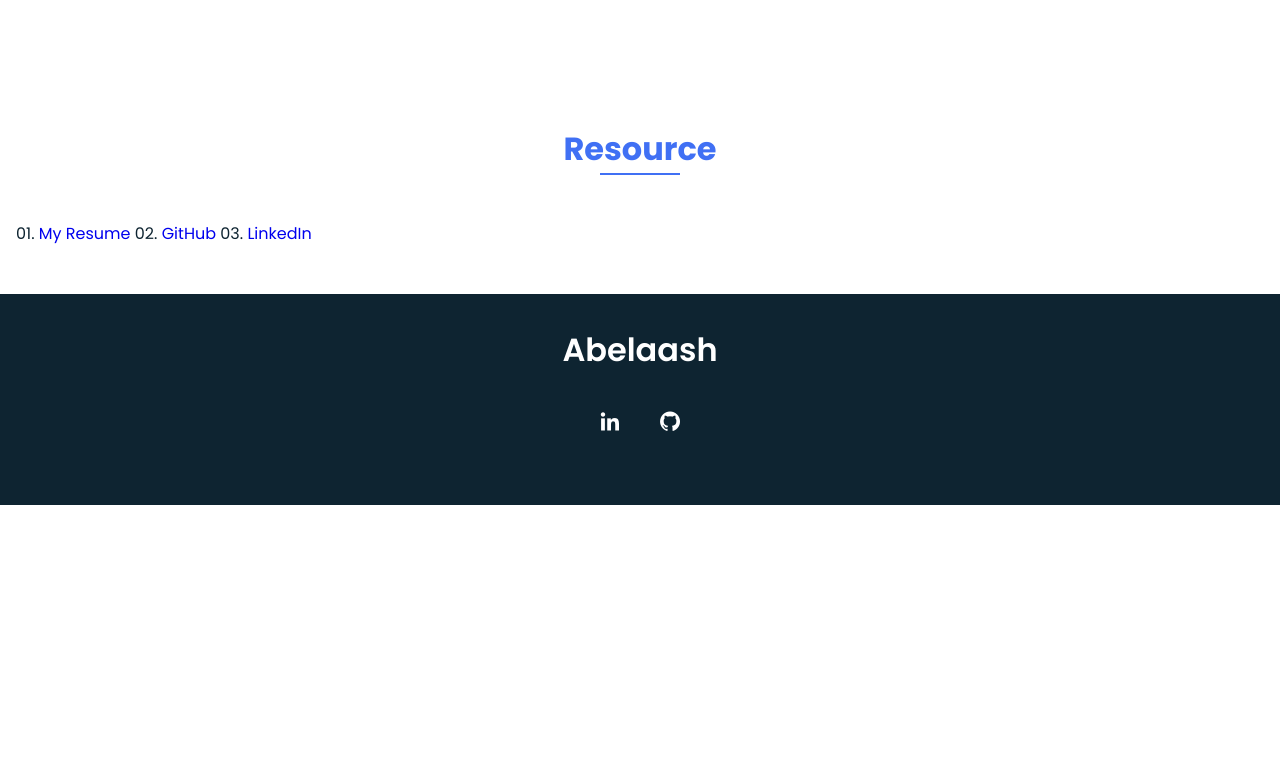
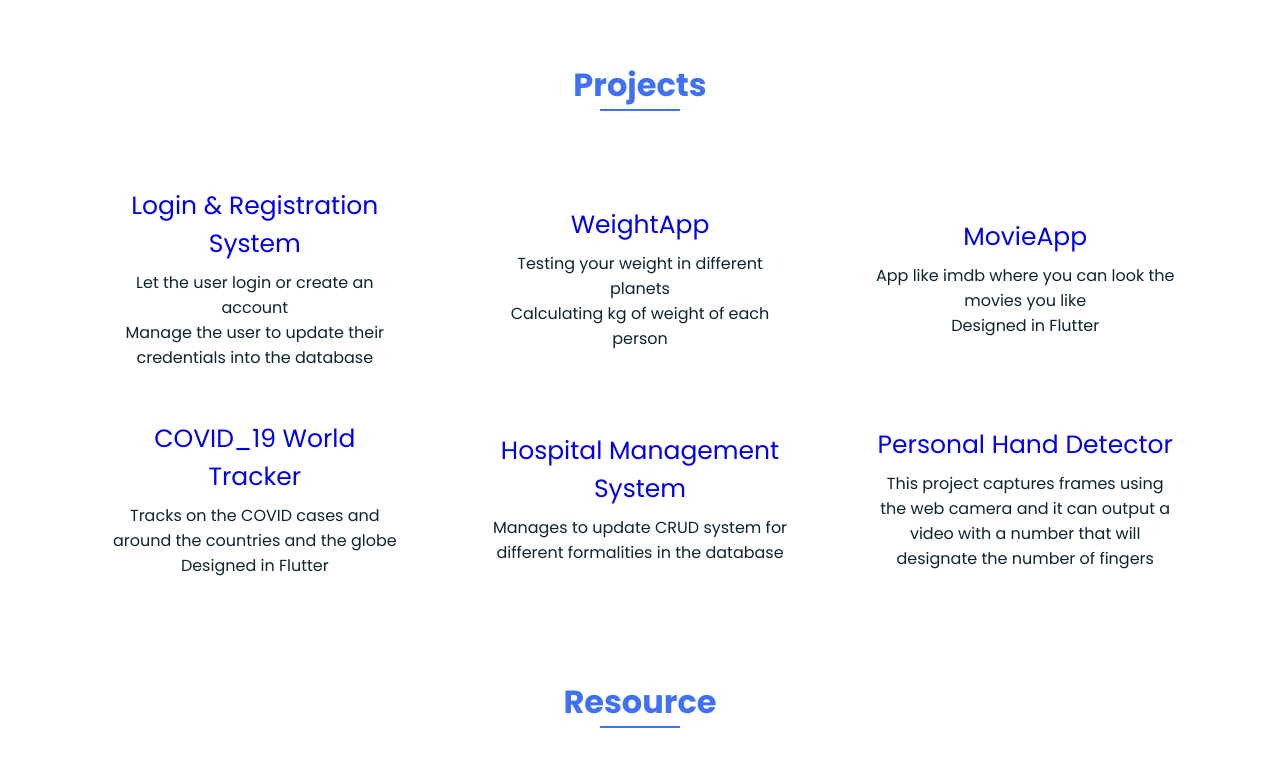
Before and after one commit to Abelaash/Abelaash_Portfolio, a plain HTML site: page index.html in a window 1280 px wide. Shown: the part 1936-2707 px from the top of the page. Before the commit the page ends 2441 px from the top, so only its background shows below. Drawn offline with nearby package versions, Linux system fonts and the light colour scheme; files whose address does not match are found by name.

Commit message:
Update index.html

```diff
--- a/index.html
+++ b/index.html
@@ -126,6 +126,85 @@
                 </div>
             </section>
 
+            <!-----Work----->
+            <section class="work" id="projects">
+                <div class="max-width">
+                <h2 class="section-title">Projects</h2>
+                    <div class="serv-content">
+                    <div class="card">
+                        <div class="box">
+                            <div class="text">
+                                <a href="https://github.com/Abelaash/Login-RegistrationSystem">Login & Registration System</a>
+                            </div>
+                            <ul>
+                                <li>Let the user login or create an account</li>
+                                <li>Manage the user to update their credentials into the database</li>
+                            </ul>
+                        </div>
+                    </div>
+
+                    <div class="card">
+                        <div class="box">
+                            <div class="text">
+                                <a href="https://github.com/Abelaash/YourWeightApp">WeightApp</a>
+                            </div>
+                            <ul>
+                                <li>Testing your weight in different planets</li>
+                                <li>Calculating kg of weight of each person</li>
+                            </ul>
+                        </div>
+                    </div>
+
+                    <div class="card">
+                        <div class="box">
+                            <div class="text">
+                                <a href="https://github.com/Abelaash/Movie_App_Flutter">MovieApp</a>
+                            </div>
+                            <ul>
+                                <li>App like imdb where you can look the movies you like</li>
+                                <li>Designed in Flutter</li>
+                            </ul>
+                        </div>
+                    </div>
+
+                    <div class="card">
+                        <div class="box">
+                            <div class="text">
+                                <a href="https://github.com/Abelaash/COVID_19_WORLD_TRACKER-UPDATE">COVID_19 World Tracker</a>
+                            </div>
+                            <ul>
+                                <li>Tracks on the COVID cases and around the countries and the globe</li>
+                                <li>Designed in Flutter</li>
+                            </ul>
+                        </div>
+                    </div>
+
+                    <div class="card">
+                        <div class="box">
+                            <div class="text">
+                                <a href="https://github.com/Abelaash/Hospital-Management-System">Hospital Management System</a>
+                            </div>
+                            <ul>
+                                <li>Manages to update CRUD system for different formalities in the database</li>
+                            </ul>
+                        </div>
+                    </div>
+
+                    <div class="card">
+                        <div class="box">
+                            <div class="text">
+                                <a href="https://github.com/Abelaash/Personal-Hand-Detector-Project">Personal Hand Detector</a>
+                            </div>
+                            <ul>
+                                <li>This project captures frames using the web camera and it can output a video with a number that will designate the number of fingers</li>
+                            </ul>
+                        </div>
+                    </div>
+                </div>
+            </div>
+            </div>
+            </section>
+
 
 
             <!------Resource--------->
```
